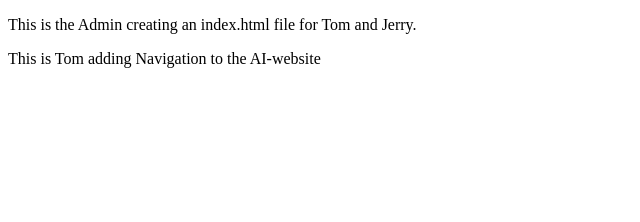
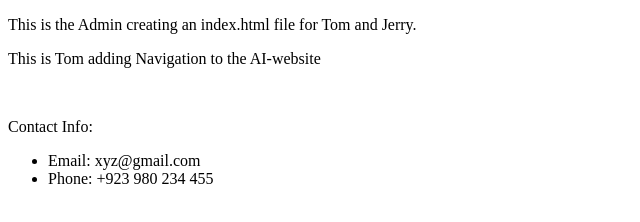
Before and after one commit to f-oni/app-training-web, a plain HTML site: page index.html in a window 1280 px wide. Shown: the whole page, without its empty margins (0-640 px from the left). Drawn offline with Linux system fonts and the light colour scheme.

Commit message:
contact information added

```diff
--- a/index.html
+++ b/index.html
@@ -8,6 +8,11 @@
 <body>
     <p>This is the Admin creating an index.html file for Tom and Jerry.</p>
     <p>This is Tom adding Navigation to the AI-website</p>
-
+    <br>
+    <p>Contact Info: </p>
+    <ul>
+        <li>Email: xyz@gmail.com</li>
+        <li>Phone: +923 980 234 455</li>
+    </ul>
 </body>
 </html>
```
